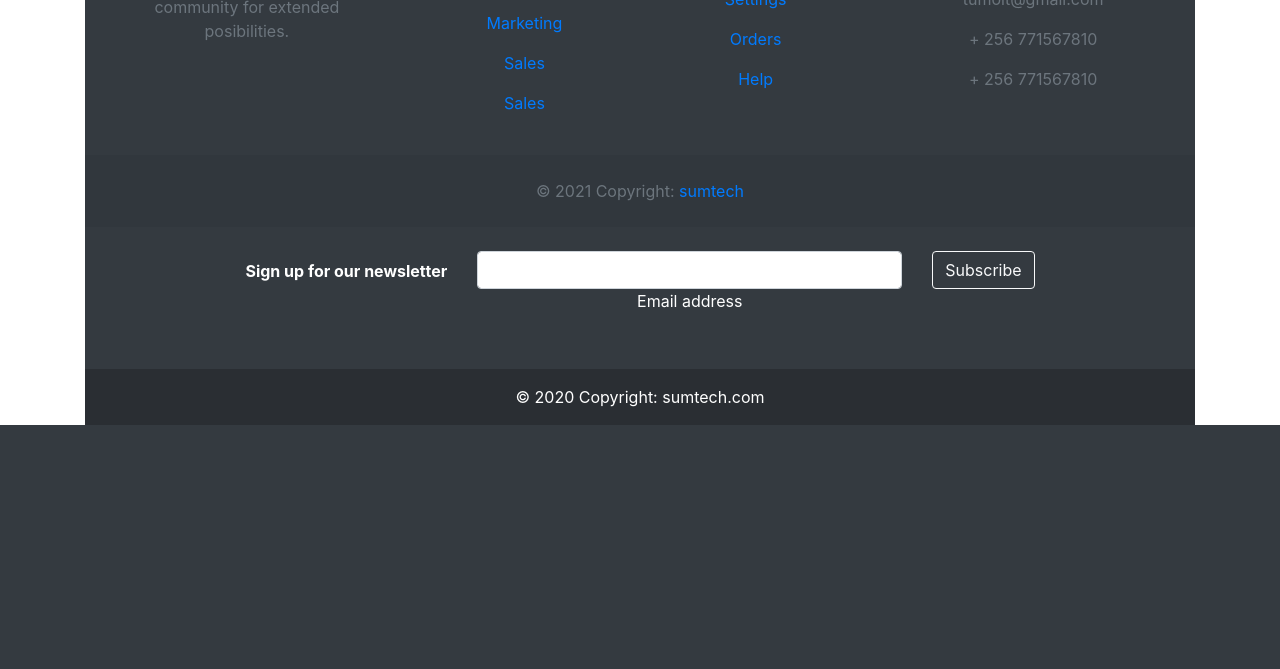
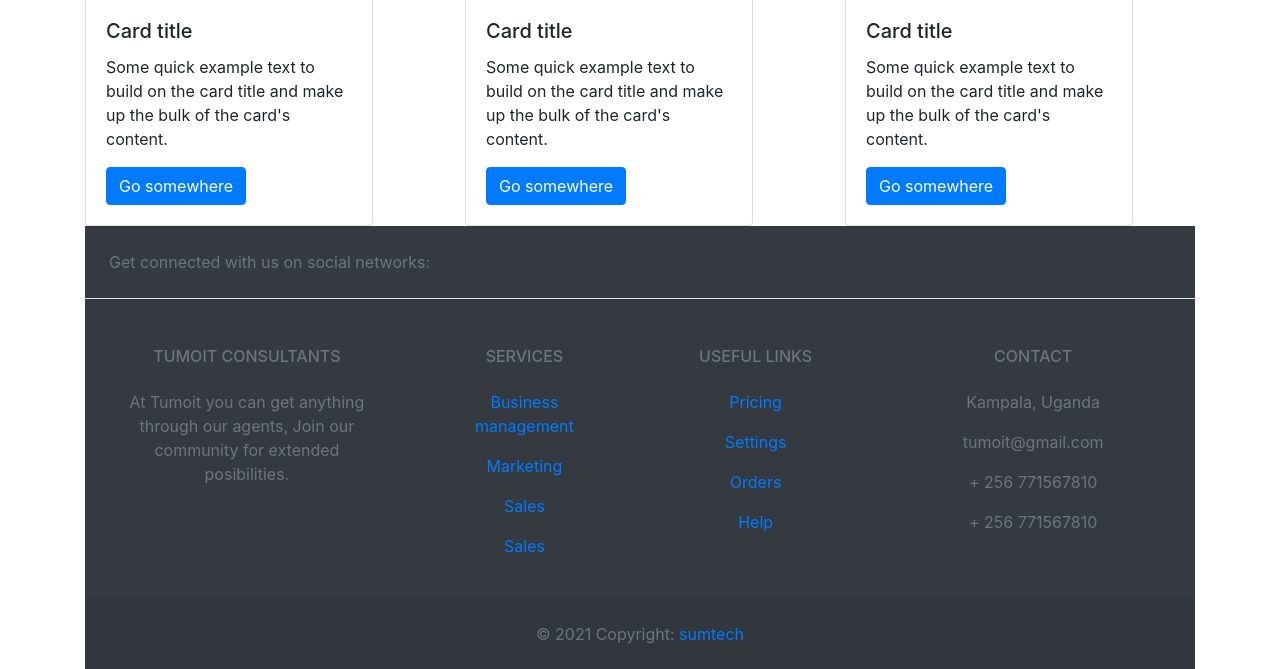
Before and after one commit to samuels97/tumoit97, a Django app: page /home in a window 1280 px wide. Shown: the part 377-1046 px from the top of the page. Before the commit the page ends 802 px from the top, so only its background shows below. Run offline with Django 3.2, Linux system fonts and the light colour scheme; some libraries are stand-ins or nearby versions.

Commit message:
cards for team

```diff
--- a/main/templates/main/index.html
+++ b/main/templates/main/index.html
@@ -68,6 +68,38 @@
 
       <nav class="navbar navbar-expand-lg navbar-dark bg-primary"> <a class="navbar-brand" href="#">Tumoit Consultants</a> <button class="navbar-toggler" type="button" data-toggle="collapse" data-target="#navbarSupportedContent" aria-controls="navbarSupportedContent" aria-expanded="false" aria-label="Toggle navigation"> <span class="navbar-toggler-icon"></span> </button> <div class="collapse navbar-collapse" id="navbarSupportedContent"> <ul class="navbar-nav mr-auto"> <li class="nav-item active"> <a class="nav-link" href="#">Home <span class="sr-only">(current)</span></a> </li> <li class="nav-item"> <a class="nav-link" href="#">About</a> </li> <li class="nav-item dropdown"> <a class="nav-link dropdown-toggle" href="#" id="navbarDropdown" role="button" data-toggle="dropdown" aria-haspopup="true" aria-expanded="false"> Services </a> <div class="dropdown-menu" aria-labelledby="navbarDropdown"> <a class="dropdown-item" href="#">Action</a> <a class="dropdown-item" href="#">Another action</a> <div class="dropdown-divider"></div> <a class="dropdown-item" href="#">Something else here</a> </div> </li> <li class="nav-item"> <a class="nav-link disabled" href="#">Blog</a> </li>
      <li class="nav-item"> <a class="nav-link disabled" href="#">Contact</a> </li> </ul> <form class="form-inline my-2 my-lg-0"> <input class="form-control mr-sm-2" type="search" placeholder="Search" aria-label="Search"> <button class="btn btn-outline-success my-2 my-sm-0" type="submit">Search</button> </form> </div> </nav>
+
+
+
+
+<div class="row">
+    <div class="col-lg-4">
+  <div class="card" style="width: 18rem;"> <img src="..." class="card-img-top" alt="..."> <div class="card-body"> <h5 class="card-title">Card title</h5> <p class="card-text">Some quick example text to build on the card title and make up the bulk of the card's content.</p> <a href="#" class="btn btn-primary">Go somewhere</a> </div> </div>
+     </div>
+
+     <div class="col-lg-4">
+  <div class="card" style="width: 18rem;"> <img src="..." class="card-img-top" alt="..."> <div class="card-body"> <h5 class="card-title">Card title</h5> <p class="card-text">Some quick example text to build on the card title and make up the bulk of the card's content.</p> <a href="#" class="btn btn-primary">Go somewhere</a> </div> </div>
+     </div>
+
+    <div class="col-lg-4">
+  <div class="card" style="width: 18rem;"> <img src="..." class="card-img-top" alt="..."> <div class="card-body"> <h5 class="card-title">Card title</h5> <p class="card-text">Some quick example text to build on the card title and make up the bulk of the card's content.</p> <a href="#" class="btn btn-primary">Go somewhere</a> </div> </div>
+     </div>
+
+
+</div>
+
+
+
+
+
+
+
+
+
+
+
+
+
 
 
 
```
